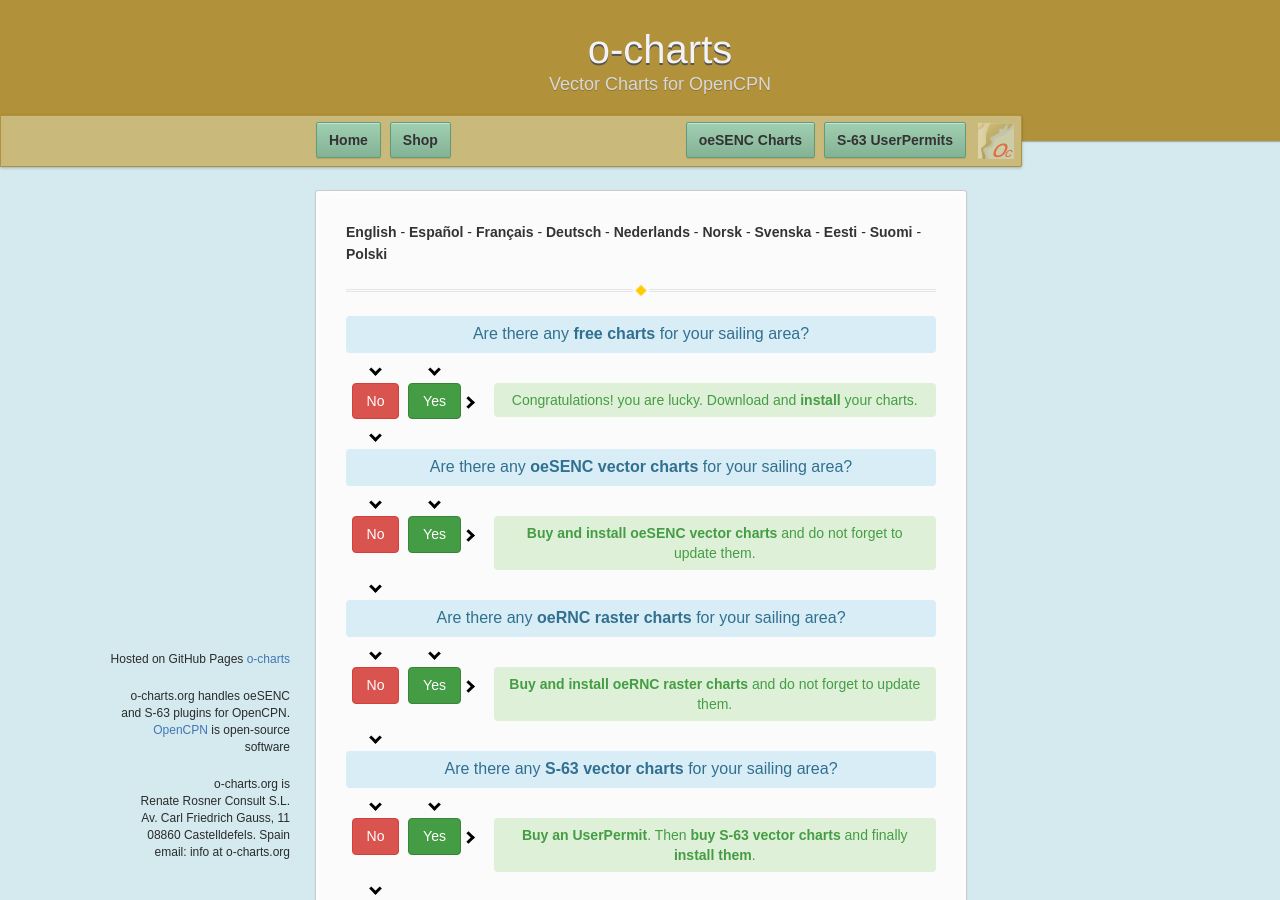
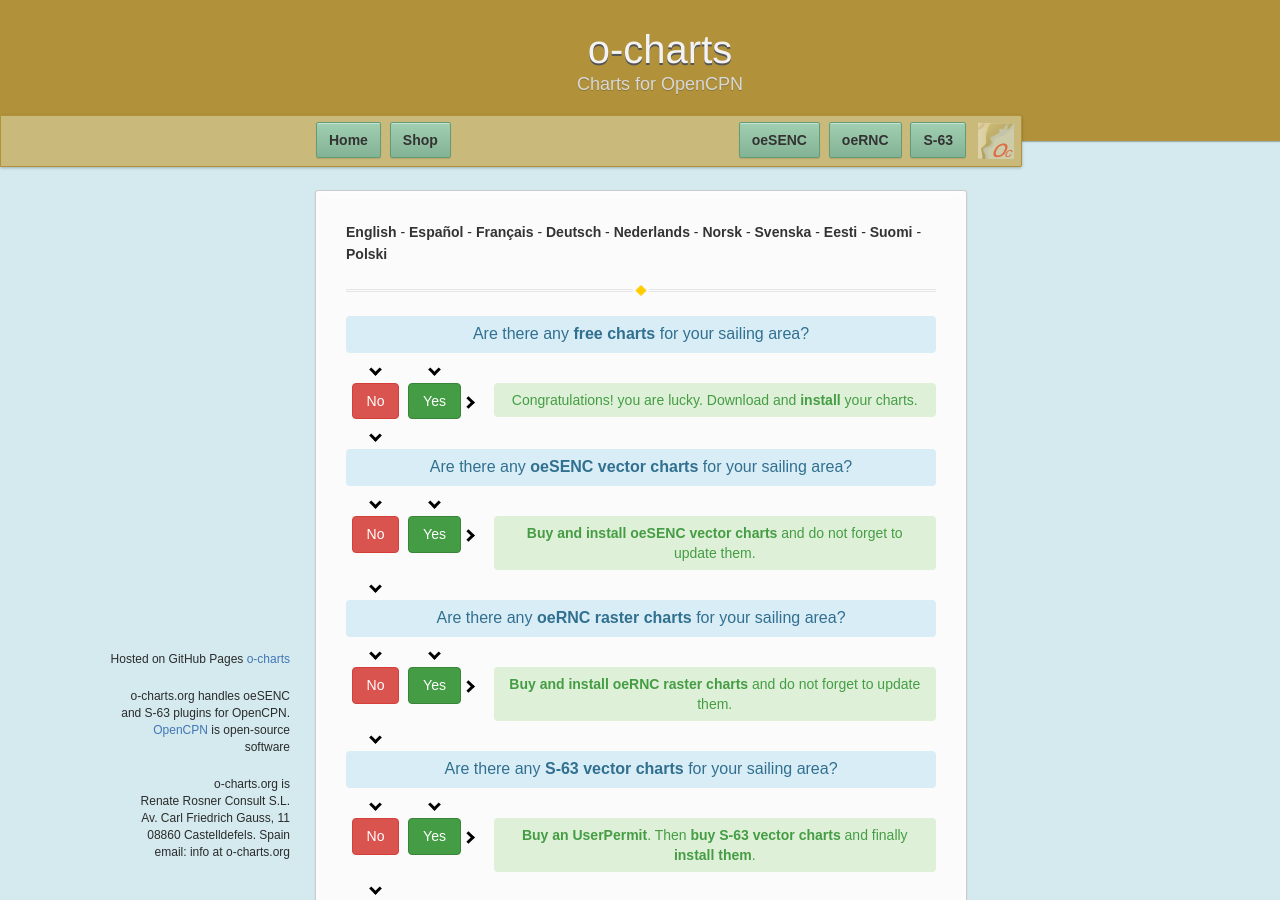
Before and after one commit to o-charts/manuals, a Jekyll site: the page built from index.md, in a window 1280 px wide and 900 px high. Built offline with Jekyll 4.4.1, drawn with Linux system fonts in a browser that asks for light colours.

Commit message:
Update default_en_US_home.html

```diff
--- a/_layouts/default_en_US_home.html
+++ b/_layouts/default_en_US_home.html
@@ -17,7 +17,7 @@
 
       <header>
         <h1>o-charts</h1>
-        <p>Vector Charts for OpenCPN</p>
+        <p>Charts for OpenCPN</p>
       </header>
 
       <div id="banner">
@@ -31,8 +31,9 @@
         {% if site.show_downloads %}
           <div class="downloads">
             <ul>
-              <li><a href="oesenc_en_US.html" class="button">oeSENC Charts</a></li>
-              <li><a href="s63_en_US.html" class="button">S-63 UserPermits</a></li>
+              <li><a href="oesenc_en_US.html" class="button">oeSENC</a></li>
+              <li><a href="oernc_en_US.html" class="button">oeRNC</a></li>
+              <li><a href="s63_en_US.html" class="button">S-63</a></li>
             </ul>
           </div>
         {% endif %}
```
